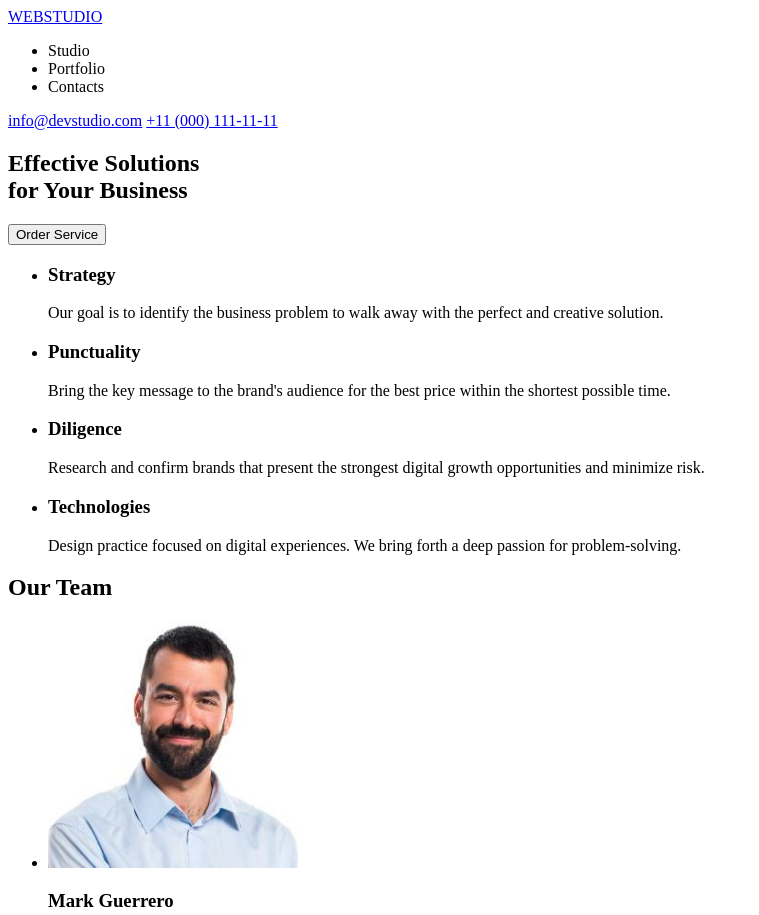
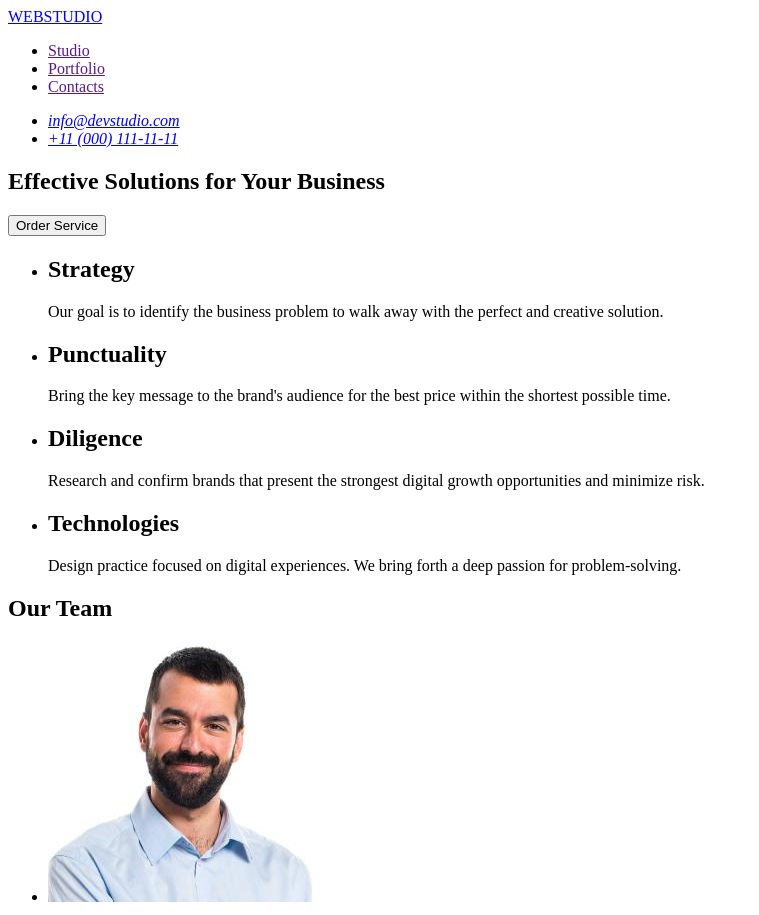
Before and after one commit to Mioshanika/goit-markup-hw-01, a plain HTML site: page index.html in a window 1280 px wide. Shown: the top 915 px of the page, without its empty margins (0-759 px from the left). Drawn offline with Linux system fonts and the light colour scheme.

Commit message:
Update index.html

```diff
--- a/index.html
+++ b/index.html
@@ -7,44 +7,48 @@
 </head>
   <body>
     <header>
-      <a href="./index.html"><span>WEB</span>STUDIO</a>
       <nav>
+        <a href="./index.html">WEBSTUDIO</a>
         <ul>
-          <li>Studio</li>
-          <li>Portfolio</li>
-          <li>Contacts</li>
+          <li><a href="">Studio</a></li>
+          <li><a href="">Portfolio</a></li>
+          <li><a href="">Contacts</a></li>
         </ul>
       </nav>
-      <a href="mailto:info@devstudio.com">info@devstudio.com</a>
-      <a href="tel:+110001111111">+11&nbsp;(000)&nbsp;111-11-11</a>
+      <address>
+        <ul>
+            <li><a href="mailto:info@devstudio.com">info@devstudio.com</a></li>
+            <li><a href="tel:+110001111111">+11&nbsp;(000)&nbsp;111-11-11</a></li>
+        </ul>
+      </address>
     </header>
     <main>
       <section>
-        <h1>Effective Solutions<br>for Your Business</h1>
+        <h1>Effective Solutions for Your Business</h1>
         <button type="button">Order Service</button>
       </section>
       <section>
         <ul>
           <li>
-            <h3>Strategy</h3>
+            <h2>Strategy</h2>
             <p>
               Our goal is to identify the business problem to walk away with the perfect and creative solution.
             </p>
           </li>
           <li>
-            <h3>Punctuality</h3>
+            <h2>Punctuality</h2>
             <p>
               Bring the key message to the brand's audience for the best price within the shortest possible time.
             </p>
           </li>
           <li>
-            <h3>Diligence</h3>
+            <h2>Diligence</h2>
             <p>
               Research and confirm brands that present the strongest digital growth opportunities and minimize risk.
             </p>
           </li>
           <li>
-            <h3>Technologies</h3>
+            <h2>Technologies</h2>
             <p>
               Design practice focused on digital experiences. We bring forth a deep passion for problem-solving.
             </p>
@@ -55,22 +59,22 @@
         <h2>Our Team</h2>
         <ul>
           <li>
-            <img src="./images/img-3.jpg" alt="Mark Guerrero's photo" width="250">
+            <img src="./images/img-3.jpg" alt="Mark Guerrero's photo" width="264">
             <h3>Mark Guerrero</h3>
             <p>Product Designer</p>
           </li>
           <li>
-            <img src="./images/img-2.jpg" alt="Tom Ford's photo" width="250">
+            <img src="./images/img-2.jpg" alt="Tom Ford's photo" width="264">
             <h3>Tom Ford</h3>
             <p>Frontend Developer</p>
           </li>
           <li>
-            <img src="./images/img-1.jpg" alt="Camila Garcia's photo" width="250">
+            <img src="./images/img-1.jpg" alt="Camila Garcia's photo" width="264">
             <h3>Camila Garcia</h3>
             <p>Marketing</p>
           </li>
           <li>
-            <img src="./images/img.jpg" alt="Daniel Wilson's photo" width="250">
+            <img src="./images/img.jpg" alt="Daniel Wilson's photo" width="264">
             <h3>Daniel Wilson</h3>
             <p>UI Designer</p>
           </li>
@@ -78,7 +82,7 @@
       </section>
     </main>
     <footer>
-      <a href="./index.html"><span>WEB</span>STUDIO</a>
+      <a href="./index.html">WEBSTUDIO</a>
       <p>
         Increase the flow of customers and sales for your business with digital marketing & growth solutions.
       </p>
```
